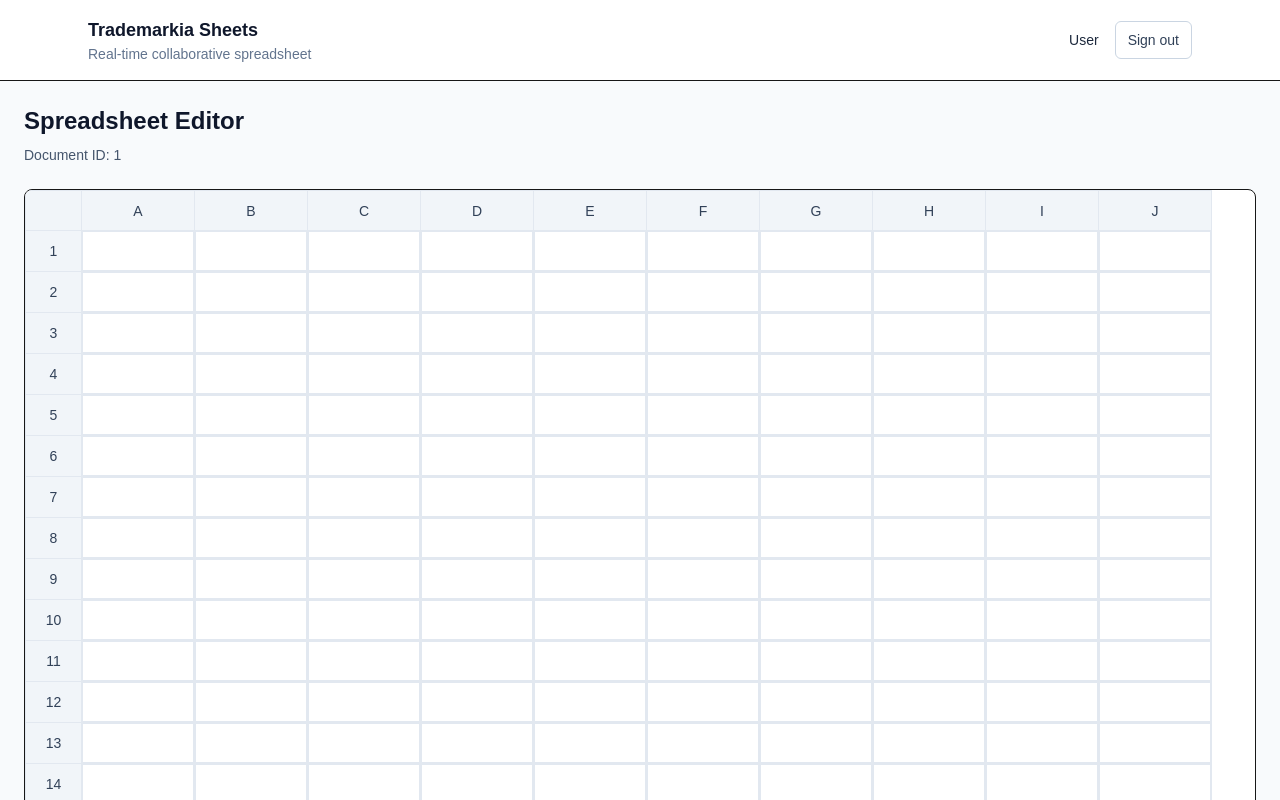
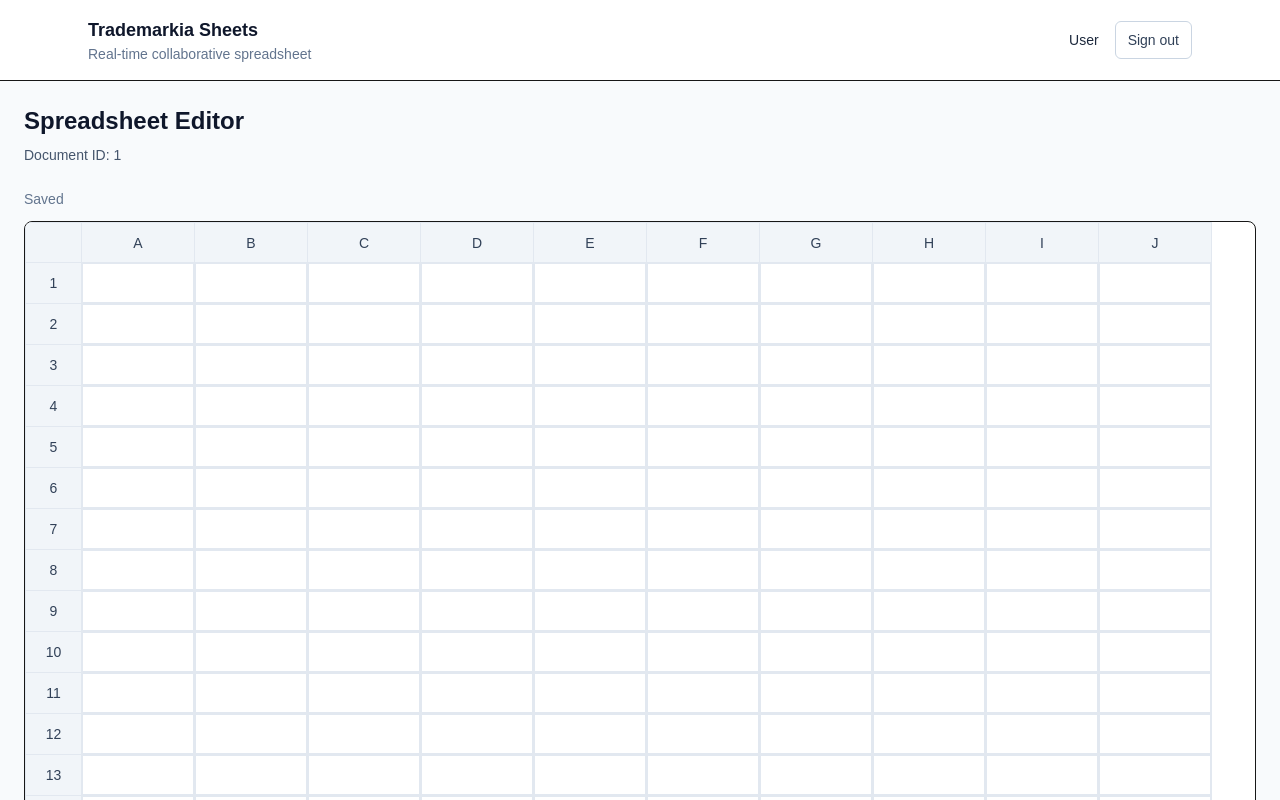
Before and after one commit to suryanshusaini/realtime-collaborative-spreadsheet, a Next.js app: page /editor/1 in a window 1280 px wide. Shown: the top 800 px of the page. Built offline with nearby package versions, Linux system fonts and the light colour scheme; no server answers; the database is empty.

Commit message:
Add realtime Firestore cell sync and save status

```diff
--- a/app/editor/[id]/page.tsx
+++ b/app/editor/[id]/page.tsx
@@ -20,7 +20,7 @@ export default function EditorPage() {
           <p className="mt-2 text-sm text-slate-600">Document ID: {docId}</p>
         </div>
 
-        <SpreadsheetGrid />
+        <SpreadsheetGrid docId={docId} />
       </main>
     </div>
   );
--- a/components/editor/Cell.tsx
+++ b/components/editor/Cell.tsx
@@ -1,15 +1,32 @@
 "use client";
+
+import { useEffect, useState } from "react";
 
 type CellProps = {
   value: string;
-  onChange: (value: string) => void;
+  displayValue: string;
+  onSave: (value: string) => Promise<void>;
 };
 
-export default function Cell({ value, onChange }: CellProps) {
+export default function Cell({ value, displayValue, onSave }: CellProps) {
+  const [localValue, setLocalValue] = useState(value);
+  const [editing, setEditing] = useState(false);
+
+  useEffect(() => {
+    setLocalValue(value);
+  }, [value]);
+
+  async function handleBlur() {
+    setEditing(false);
+    await onSave(localValue);
+  }
+
   return (
     <input
-      value={value}
-      onChange={(e) => onChange(e.target.value)}
+      value={editing ? localValue : displayValue}
+      onFocus={() => setEditing(true)}
+      onChange={(e) => setLocalValue(e.target.value)}
+      onBlur={handleBlur}
       className="h-10 w-28 border border-slate-200 px-2 text-sm outline-none focus:bg-blue-50"
     />
   );
--- a/components/editor/SpreadsheetGrid.tsx
+++ b/components/editor/SpreadsheetGrid.tsx
@@ -1,26 +1,29 @@
 "use client";
 
-import { useMemo, useState } from "react";
+import { useMemo } from "react";
 import Cell from "@/components/editor/Cell";
 import { cellId, colToLetter } from "@/lib/formula";
+import { useCells } from "@/hooks/useCells";
 
 const ROWS = 20;
 const COLS = 10;
 
-export default function SpreadsheetGrid() {
-  const [cells, setCells] = useState<Record<string, string>>({});
+type SpreadsheetGridProps = {
+  docId: string;
+};
+
+export default function SpreadsheetGrid({ docId }: SpreadsheetGridProps) {
+  const { cells, saveCell, saving } = useCells(docId);
 
   const columns = useMemo(() => Array.from({ length: COLS }, (_, i) => i), []);
   const rows = useMemo(() => Array.from({ length: ROWS }, (_, i) => i), []);
 
-  function handleCellChange(id: string, value: string) {
-    setCells((prev) => ({
-      ...prev,
-      [id]: value,
-    }));
-  }
+  return (
+    <div>
+      <div className="mb-3 text-sm text-slate-500">
+        {saving ? "Saving..." : "Saved"}
+      </div>
 
-  return (
       <div className="overflow-auto rounded-lg border bg-white">
         <table className="border-collapse">
           <thead>
@@ -46,12 +49,14 @@ export default function SpreadsheetGrid() {
 
                 {columns.map((col) => {
                   const id = cellId(col, row);
+                  const cell = cells[id];
 
                   return (
                     <td key={id} className="border border-slate-200 p-0">
                       <Cell
-                      value={cells[id] ?? ""}
-                      onChange={(value) => handleCellChange(id, value)}
+                        value={cell?.value ?? ""}
+                        displayValue={cell?.computed ?? cell?.value ?? ""}
+                        onSave={(value) => saveCell(id, value)}
                       />
                     </td>
                   );
@@ -61,5 +66,6 @@ export default function SpreadsheetGrid() {
           </tbody>
         </table>
       </div>
+    </div>
   );
 }
--- /dev/null
+++ b/hooks/useCells.ts
@@ -0,0 +1,59 @@
+"use client";
+
+import { useEffect, useState } from "react";
+import { collection, onSnapshot } from "firebase/firestore";
+import { db } from "@/lib/firebase";
+import { updateCell } from "@/lib/firestore";
+import { evaluateFormula } from "@/lib/formula";
+
+type CellRecord = {
+  value: string;
+  computed: string;
+};
+
+export function useCells(docId: string) {
+  const [cells, setCells] = useState<Record<string, CellRecord>>({});
+  const [saving, setSaving] = useState(false);
+
+  useEffect(() => {
+    if (!docId) return;
+
+    const ref = collection(db, "documents", docId, "cells");
+
+    const unsubscribe = onSnapshot(ref, (snapshot) => {
+      const next: Record<string, CellRecord> = {};
+
+      snapshot.forEach((doc) => {
+        const data = doc.data() as CellRecord;
+        next[doc.id] = {
+          value: data.value ?? "",
+          computed: data.computed ?? "",
+        };
+      });
+
+      setCells(next);
+      setSaving(false);
+    });
+
+    return unsubscribe;
+  }, [docId]);
+
+  async function saveCell(cellId: string, rawValue: string) {
+    setSaving(true);
+
+    const computedMap: Record<string, string> = {};
+    for (const [key, value] of Object.entries(cells)) {
+      computedMap[key] = value.computed || value.value || "";
+    }
+
+    const computed = evaluateFormula(rawValue, computedMap);
+
+    await updateCell(docId, cellId, rawValue, computed);
+  }
+
+  return {
+    cells,
+    saveCell,
+    saving,
+  };
+}
```
Lines whose indentation alone changed are shown as unchanged.
